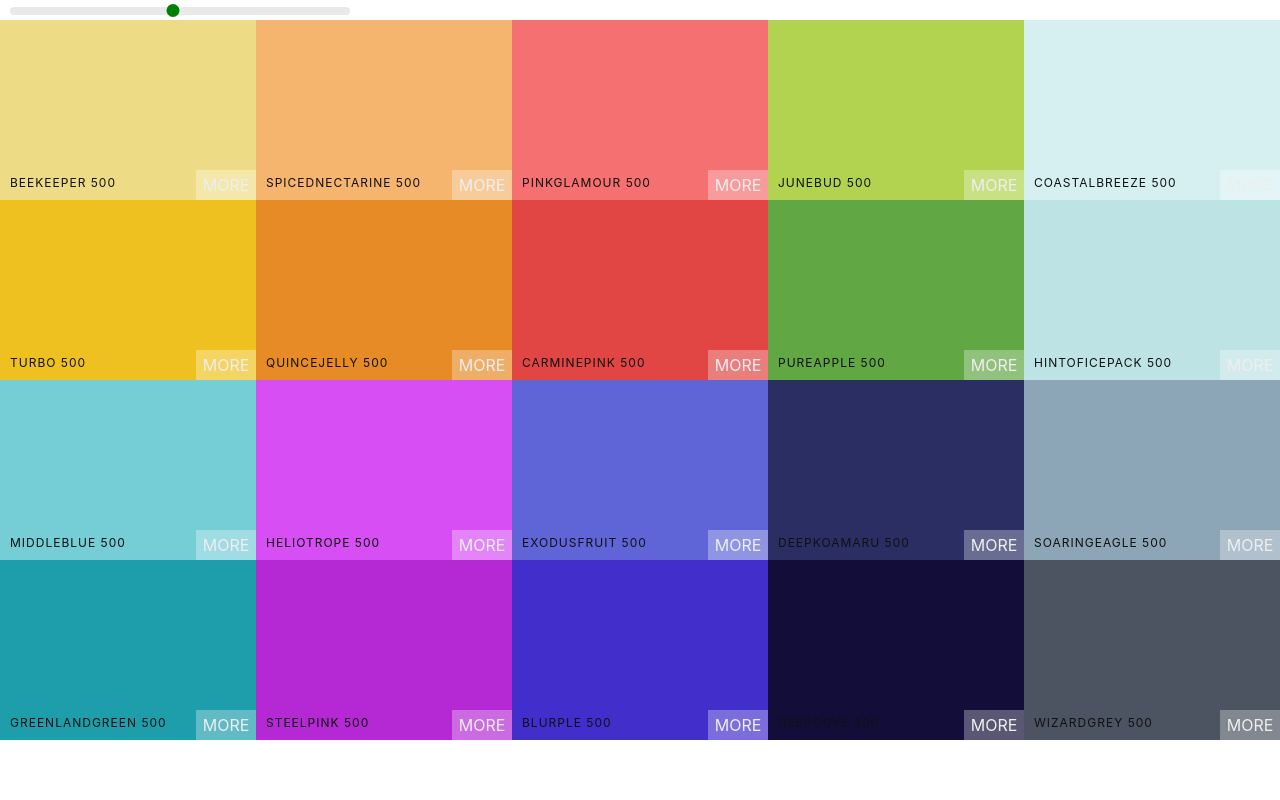
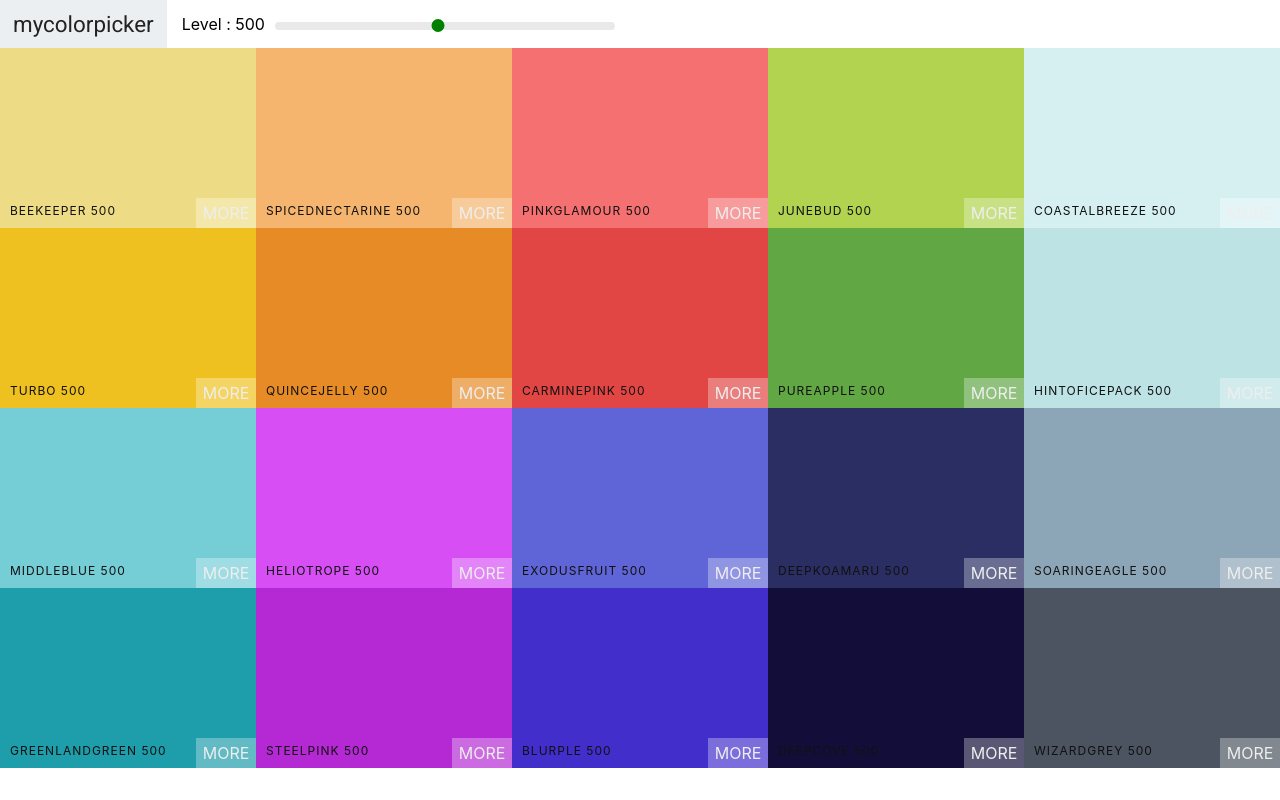
Before and after one commit to jonjj2016/myColors, a React (Create React App) app: page /palette/flat-ui-colors-american in a window 1280 px wide. Built offline with nearby package versions, Linux system fonts and the light colour scheme.

Commit message:
Add Navabar

```diff
--- a/public/index.html
+++ b/public/index.html
@@ -8,6 +8,7 @@
     <meta name="theme-color" content="#000000" />
     <meta name="description" content="Web site created using create-react-app" />
     <link rel="apple-touch-icon" href="%PUBLIC_URL%/logo192.png" />
+    <link href="https://fonts.googleapis.com/css2?family=Roboto:ital,wght@0,100;0,300;0,400;0,500;1,100;1,300&display=swap" rel="stylesheet">
 
     <link rel="manifest" href="%PUBLIC_URL%/manifest.json" />
 
--- /dev/null
+++ b/src/Components/NavBar/NavBar.jsx
@@ -0,0 +1,20 @@
+import React from 'react';
+import { NavBarWrapper, SliderWrapper } from './Styled';
+import 'rc-slider/assets/index.css';
+import Slider from 'rc-slider';
+
+const NavBar = ({ level, changeLevel }) => {
+  return (
+    <NavBarWrapper>
+      <div className='logo'>
+        <a href='#'>mycolorpicker</a>
+      </div>
+      <span>Level : {level}</span>
+      <SliderWrapper>
+        <Slider defaultValue={level} min={100} step={100} max={900} onAfterChange={changeLevel} />
+      </SliderWrapper>
+    </NavBarWrapper>
+  );
+};
+
+export default NavBar;
--- /dev/null
+++ b/src/Components/NavBar/Styled.jsx
@@ -0,0 +1,46 @@
+import styled from 'styled-components';
+export const NavBarWrapper = styled.header`
+  display: flex;
+  align-items: center;
+  justify-content: flex-start;
+  height: 6vh;
+  .logo {
+    margin-right: 15px;
+    padding: 0 13px;
+    font-size: 1.4rem;
+    background-color: #eceff1;
+    font-family: 'Roboto', Helvetica, sans-serif;
+
+    height: 100%;
+    display: flex;
+    align-items: center;
+    a {
+      text-decoration: none;
+      color: #222;
+    }
+  }
+`;
+export const SliderWrapper = styled.div`
+  width: 340px;
+  margin: 0 10px;
+  display: inline-block;
+  .rc-slider-track {
+    background: transparent;
+  }
+  .rc-slider-handle,
+  .rc-slider-handle:focus,
+  .rc-slider-handle:hover,
+  .rc-slider-handle:active {
+    background-color: green;
+    outline: none;
+    border: 3px solid green;
+    box-shadow: none;
+    height: 13px;
+    width: 13px;
+    margin-left: -7px;
+    margin-top: -3px;
+  }
+  .rc-slider-rail {
+    height: 8px;
+  }
+`;
--- a/src/Components/Palette/Palette.jsx
+++ b/src/Components/Palette/Palette.jsx
@@ -1,8 +1,7 @@
 import React, { useState } from 'react';
 import ColorBox from '../ColorBox/ColorBox';
-import { Palette, SliderWrapper } from './Styled';
-import Slider from 'rc-slider';
-import 'rc-slider/assets/index.css';
+import { Palette } from './Styled';
+import NavBar from '../NavBar/NavBar';
 
 const MyPalette = ({ palette }) => {
   const { colors } = palette;
@@ -12,9 +11,7 @@ const MyPalette = ({ palette }) => {
   };
   return (
     <Palette>
-      <SliderWrapper>
-        <Slider defaultValue={state.level} min={100} step={100} max={900} onAfterChange={changeLevel} />
-      </SliderWrapper>
+      <NavBar level={state.level} changeLevel={changeLevel} />
       <div className='Palette-colors'>
         {colors[state.level].map((color, index) => (
           <ColorBox key={index} name={color.name} background={color.hex} />
--- a/src/Components/Palette/Styled.jsx
+++ b/src/Components/Palette/Styled.jsx
@@ -8,27 +8,3 @@ export const Palette = styled.div`
     height: 90%;
   }
 `;
-export const SliderWrapper = styled.div`
-  width: 340px;
-  margin: 0 10px;
-  display: inline-block;
-  .rc-slider-track {
-    background: transparent;
-  }
-  .rc-slider-handle,
-  .rc-slider-handle:focus,
-  .rc-slider-handle:hover,
-  .rc-slider-handle:active {
-    background-color: green;
-    outline: none;
-    border: 3px solid green;
-    box-shadow: none;
-    height: 13px;
-    width: 13px;
-    margin-left: -7px;
-    margin-top: -3px;
-  }
-  .rc-slider-rail {
-    height: 8px;
-  }
-`;
```
